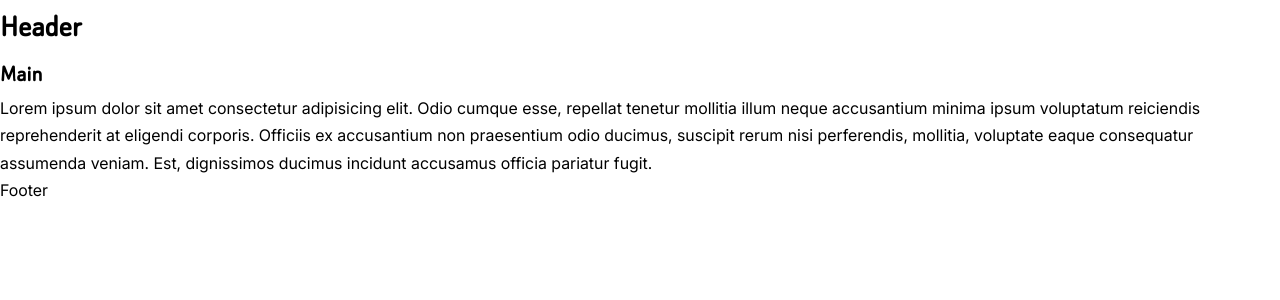
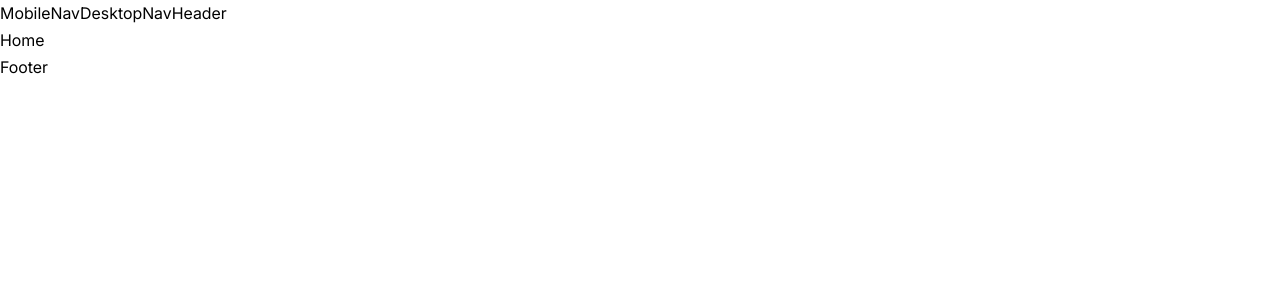
Before and after one commit to wildcodeschool-2025-03/JS-WestDevs-P3-SeazN, a React (Vite) app in the folder client/: page / in a window 1280 px wide. Shown: the top 300 px of the page. Built offline with nearby package versions, Linux system fonts and the light colour scheme.

Commit message:
Setup front router + home page

```diff
--- a/client/src/App.tsx
+++ b/client/src/App.tsx
@@ -1,27 +1,20 @@
+import { Outlet } from "react-router";
 import "./App.css";
+import Footer from "./components/layouts/footer/Footer";
+import Header from "./components/layouts/header/Header";
+import DesktopNav from "./components/navigation/desktopNav/DesktopNav";
+import MobileNav from "./components/navigation/mobileNav/MobileNav";
 
 function App() {
   return (
     <>
-      <header>
-        <h1>Header</h1>
-      </header>
-
+      <MobileNav />
+      <DesktopNav />
+      <Header />
       <main>
-        <h2>Main</h2>
-        <p>
-          Lorem ipsum dolor sit amet consectetur adipisicing elit. Odio cumque
-          esse, repellat tenetur mollitia illum neque accusantium minima ipsum
-          voluptatum reiciendis reprehenderit at eligendi corporis. Officiis ex
-          accusantium non praesentium odio ducimus, suscipit rerum nisi
-          perferendis, mollitia, voluptate eaque consequatur assumenda veniam.
-          Est, dignissimos ducimus incidunt accusamus officia pariatur fugit.
-        </p>
+        <Outlet />
       </main>
-
-      <footer>
-        <span>Footer</span>
-      </footer>
+      <Footer />
     </>
   );
 }
--- /dev/null
+++ b/client/src/pages/home/Home.tsx
@@ -0,0 +1,5 @@
+const Home = () => {
+  return <span>Home</span>;
+};
+
+export default Home;
```
Also changed, not shown: client/src/main.tsx (+72 -1 lines).
